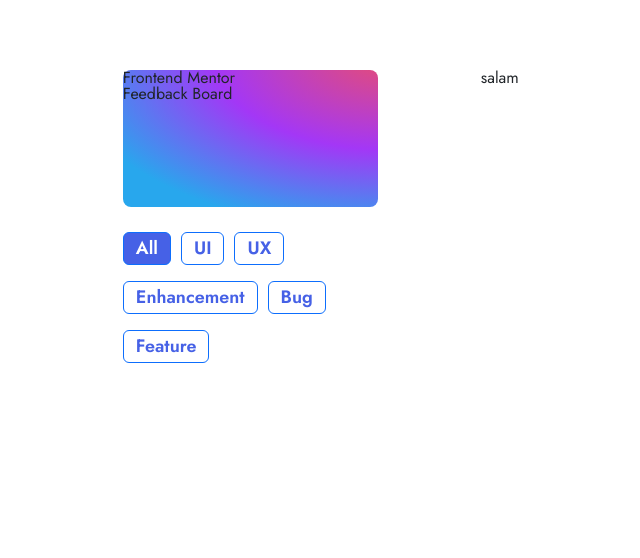
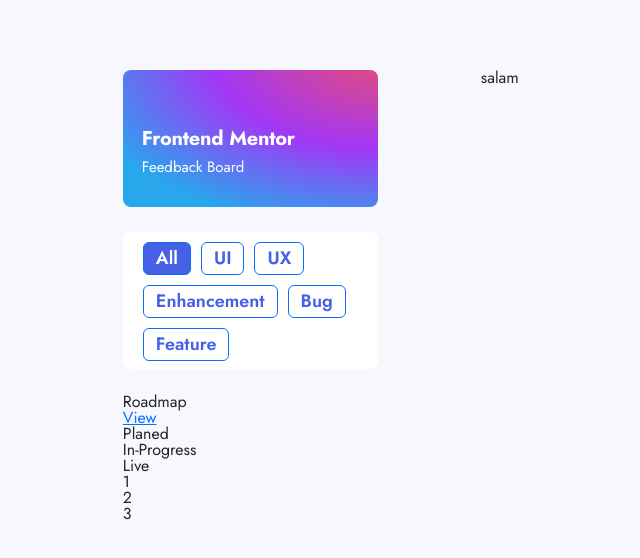
Before and after one commit to eshginfarzali/Fedback-Board, a plain HTML site: page index.html in a window 1280 px wide. Shown: the whole page, without its empty margins (62-702 px from the left). Drawn offline with nearby package versions, Linux system fonts and the light colour scheme.

Commit message:
feat:roadmap

```diff
--- a/assets/style/main.css
+++ b/assets/style/main.css
@@ -1,15 +1,6 @@
 @import url("https://fonts.googleapis.com/css2?family=Instrument+Sans:ital,wght@0,400;0,500;0,600;0,700;1,400;1,500;1,600;1,700&family=Josefin+Sans:ital,wght@0,100;0,200;0,300;0,400;0,500;0,600;0,700;1,100;1,200;1,300;1,400;1,500;1,600;1,700&family=Jost:ital,wght@0,100;0,200;0,300;0,400;0,500;0,600;0,700;0,800;0,900;1,100;1,200;1,300;1,400;1,500;1,600;1,700;1,800;1,900&display=swap");
 * {
   box-sizing: border-box;
-}
-
-html,
-body {
-  padding: 0;
-  margin: 0;
-  /* font-family: "Instrument Sans", sans-serif; */
-  font-family: "Josefin Sans", sans-serif;
-  font-family: "Jost", sans-serif;
 }
 
 :root {
@@ -30,10 +21,21 @@
 
 
   }
+html,
+body {
+  padding: 0;
+  margin: 0;
+  /* font-family: "Instrument Sans", sans-serif; */
+  font-family: "Josefin Sans", sans-serif;
+  font-family: "Jost", sans-serif;
+  background-color: var(--powder-blue);
+
+}
+
+
 
 .container-full {
   width: 100%;
-  background-color: var(--snow-white);
 }
 
 .container {
@@ -66,6 +68,30 @@
     #28a7ed 100%
   );
   border-radius: 8px;
+  color: var(--snow-white);
+  display: flex;
+  flex-direction: column;
+  gap: 3px;
+  padding-left: 19px;
+justify-content: end;
+padding-bottom: 29px;
+}
+
+.gradient-feed> h1{
+    font-family: Jost;
+font-size: 20px;
+font-weight: 700;
+line-height: 29px;
+letter-spacing: -0.25px;
+}
+
+.gradient-feed>p{
+    font-family: Jost;
+font-size: 15px;
+font-weight: 400;
+line-height: 22px;
+letter-spacing: 0px;
+
 }
 
 .all-box> .btn-group{
@@ -74,6 +100,10 @@
     display: flex;
     flex-wrap: wrap;
     gap: 10px;
+    background-color: var(--snow-white);
+    padding: 10px 20px ;
+    border-radius: 8px;
+
 }
 
 
--- a/index.html
+++ b/index.html
@@ -61,8 +61,30 @@
 
                     </div>
                 </div>
+            </div>
 
+            <div class="roadmap-box">
+                <div class="roadmap-view">
+                    <div class="roadmap"><h2>Roadmap</h2></div>
+                    <div class="view"><p><a href="#">View</a></p></div>
+                </div>
 
+                <div class="list-planed">
+                    <div class="list-plan">
+                        <ul>
+                            <li>Planed</li>
+                            <li>In-Progress</li>
+                            <li>Live</li>
+                        </ul>
+                    </div>
+                    <div class="list-count">
+                        <ul>
+                            <li>1</li>
+                            <li>2</li>
+                            <li>3</li>
+                        </ul>
+                    </div>
+                </div>
             </div>
 
         </div>
```
Lines whose indentation alone changed are shown as unchanged.
